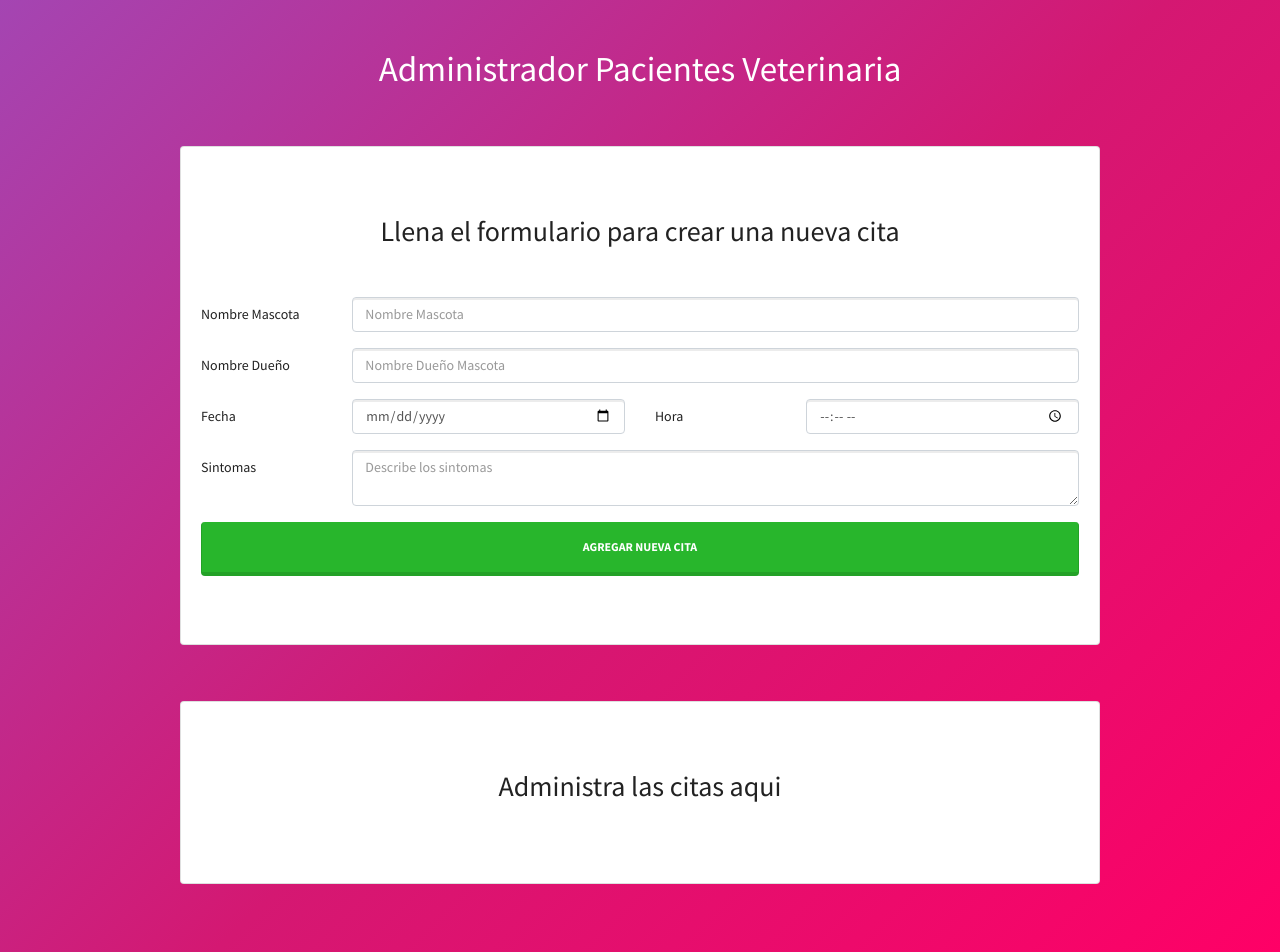
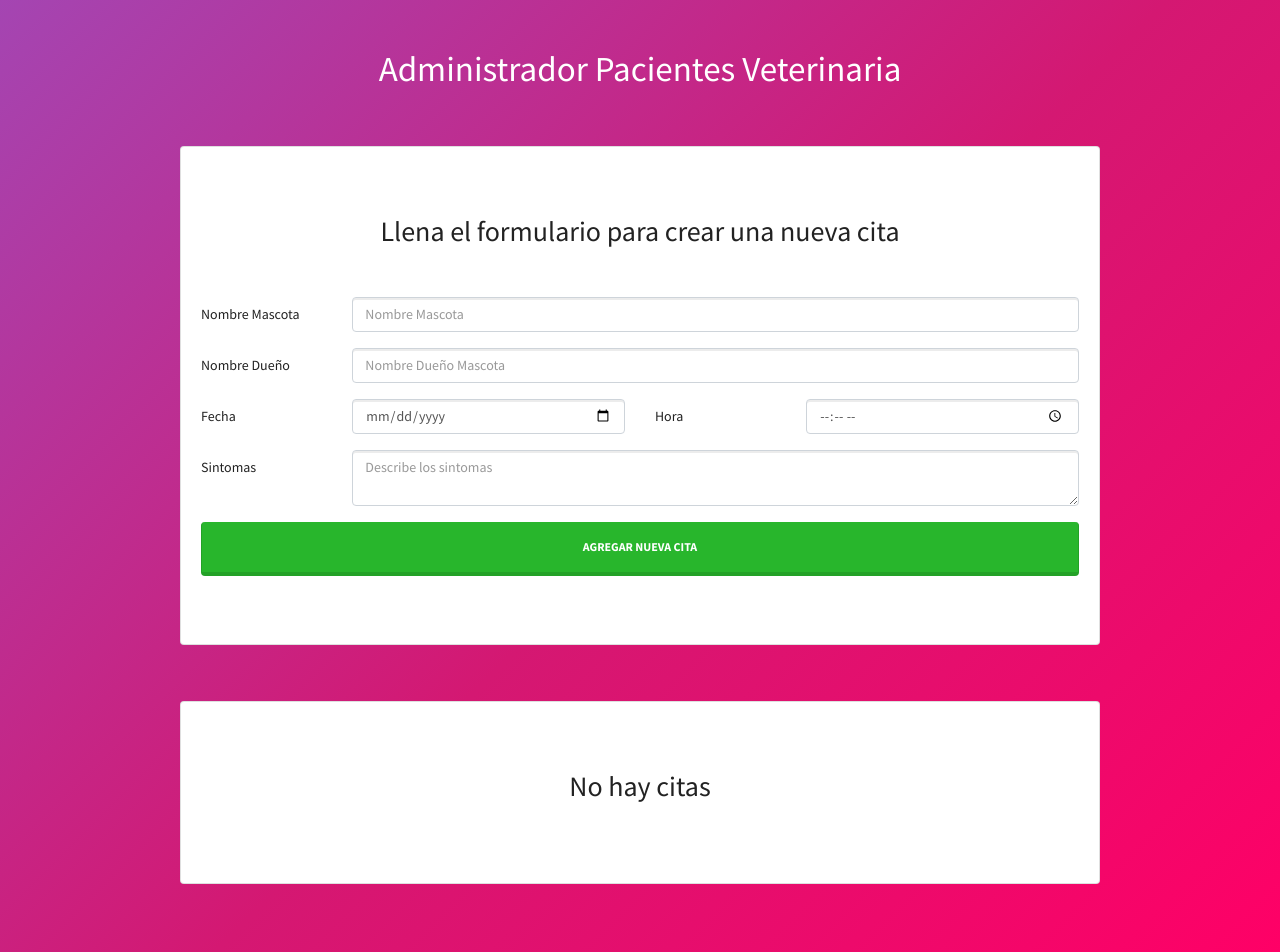
Before and after one commit to davidmorriscardenas/veterinary-patients-react, a React (Create React App) app: page / in a window 1280 px wide. Shown: the top 952 px of the page. Built offline with nearby package versions, Linux system fonts and the light colour scheme.

Commit message:
morris changes

```diff
--- a/src/App.js
+++ b/src/App.js
@@ -7,6 +7,21 @@ import ListaCitas from './components/ListaCitas.js';
 class App extends Component {
   state = {
     citas: []
+  }
+
+  //cuando la aplicacion carga
+  componentDidMount() {
+    const citasLS = localStorage.getItem('citas');
+    if (citasLS) {
+      this.setState({
+        citas: JSON.parse(citasLS)
+      })
+    }
+  }
+
+  //cuando eliminamos o agregamos una cita
+  componentDidUpdate() {
+    localStorage.setItem('citas', JSON.stringify(this.state.citas));
   }
 
   crearNuevaCita = datos => {
--- a/src/components/Header.js
+++ b/src/components/Header.js
@@ -1,9 +1,13 @@
 import React from 'react';
+import PropTypes from 'prop-types';
 
 const Header = ({titulo}) => (
     <header>
         <h1 className="text-center">{titulo}</h1>
     </header>
  );
+ Header.propTypes = {
+     titulo : PropTypes.string.isRequired
+ }
 
 export default Header;
--- a/src/components/ListaCitas.js
+++ b/src/components/ListaCitas.js
@@ -1,10 +1,16 @@
 import React from 'react';
 import Cita from './Cita.js';
+import PropTypes from 'prop-types';
 
-const ListaCitas = ({citas, eliminarCita}) => (
+const ListaCitas = ({citas, eliminarCita}) => {
+
+    //Imprimir un mensaje en base si hay citas o no
+    const mensaje = Object.keys(citas).length === 0 ? 'No hay citas' : 'Administra las citas aqui';
+
+    return (
         <div className="card mt-2 py-5">
             <div className="card-body">
-            <h2 className="card-title text-center">Administra las citas aqui</h2>
+                <h2 className="card-title text-center">{mensaje}</h2>
                 <div className="lista-citas">
                     {citas.map(cita => (
                         <Cita
@@ -17,5 +23,11 @@ const ListaCitas = ({citas, eliminarCita}) => (
             </div>
         </div>
     );
+}
+
+ListaCitas.propTypes = {
+    citas : PropTypes.array.isRequired,
+    eliminarCita : PropTypes.func.isRequired
+}
 
 export default ListaCitas;
--- a/src/components/NuevaCita.js
+++ b/src/components/NuevaCita.js
@@ -1,5 +1,6 @@
 import React, { Component } from 'react';
 import uuid from 'uuid';
+import PropTypes from 'prop-types';
 
 const stateInicial = {
     cita : {
@@ -119,7 +120,7 @@ class NuevaCita extends Component {
                                     className="form-control"
                                     name="hora"
                                     onChange={this.handleChange}
-                                    value={this.state.cita.name}
+                                    value={this.state.cita.hora}
                                 />
                             </div>
                         </div> {/* form-group */}
@@ -144,4 +145,8 @@ class NuevaCita extends Component {
     }
 }
 
+NuevaCita.propTypes = {
+    crearNuevaCita : PropTypes.func.isRequired
+}
+
 export default NuevaCita;
```
Also changed, not shown: src/components/Cita.js (+7 -0 lines). Lines whose indentation alone changed are shown as unchanged.
